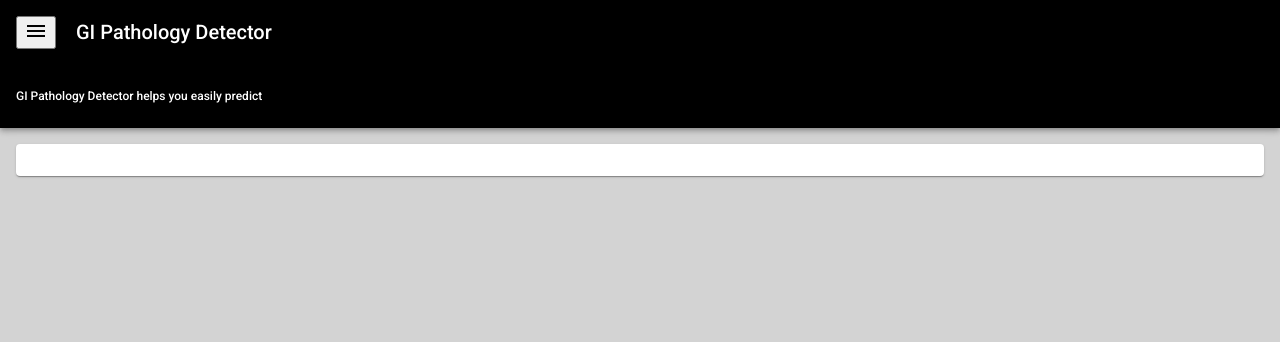
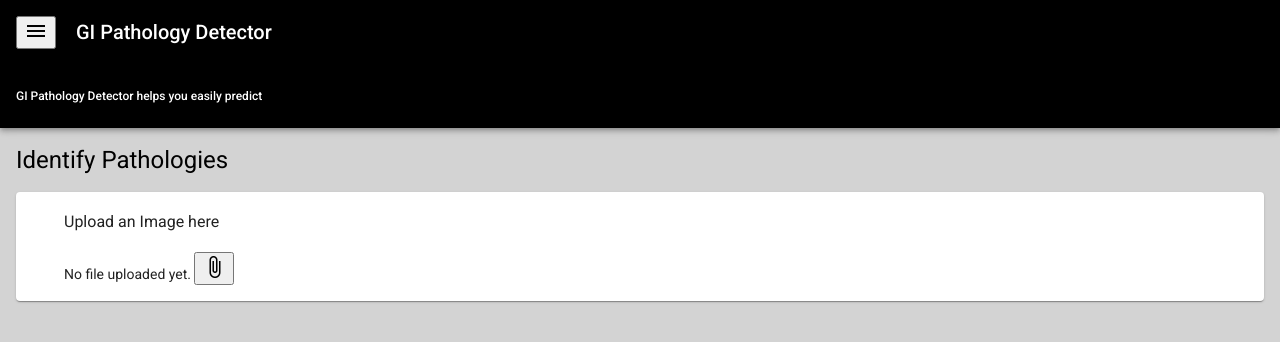
Before and after one commit to dinisurunisal/GI_Tract_Patholgy_Detector, an Angular app: page /predictor in a window 1280 px wide. Shown: the top 342 px of the page. Built offline with nearby package versions, Linux system fonts and the light colour scheme.

Commit message:
upload image section added

```diff
--- a/src/app/app.component.html
+++ b/src/app/app.component.html
@@ -21,7 +21,7 @@
     </mat-toolbar-row>
 </mat-toolbar>
 
-<mat-sidenav-container style="background-color:lightgray; color: white;">
+<mat-sidenav-container style="background-color:lightgray; color: black">
   <mat-sidenav #sidenav mode="side" style="background-color:black;">
     <mat-nav-list >
 
--- a/src/app/app.module.ts
+++ b/src/app/app.module.ts
@@ -3,6 +3,7 @@ import { NgModule } from '@angular/core';
 
 import { AppRoutingModule } from './app-routing.module';
 import { AppComponent } from './app.component';
+import { HttpClientModule } from '@angular/common/http';
 import { DashboardComponent } from './dashboard/dashboard.component';
 import { AboutusComponent } from './aboutus/aboutus.component';
 import { BrowserAnimationsModule } from '@angular/platform-browser/animations';
@@ -12,6 +13,7 @@ import { MatToolbarModule } from '@angular/material/toolbar';
 import { MatIconModule } from '@angular/material/icon';
 import { MatListModule } from '@angular/material/list';
 import { MatCardModule } from '@angular/material/card';
+import { MatProgressBarModule } from '@angular/material/progress-bar';
 import { PredictorComponent } from './predictor/predictor.component';
 
 @NgModule({
@@ -25,12 +27,14 @@ import { PredictorComponent } from './predictor/predictor.component';
     BrowserModule,
     AppRoutingModule,
     BrowserAnimationsModule,
+    HttpClientModule,
     MatSidenavModule,
     MatCheckboxModule,
     MatToolbarModule,
     MatIconModule,
     MatListModule,
-    MatCardModule
+    MatCardModule,
+    MatProgressBarModule
   ],
   providers: [],
   bootstrap: [AppComponent]
--- a/src/app/dashboard/dashboard.component.html
+++ b/src/app/dashboard/dashboard.component.html
@@ -1,5 +1,5 @@
 <section class="page-wrapper">
   <h1>
-    Welcome to My Page !
+      Dashboard
   </h1>
 </section>
--- a/src/app/predictor/predictor.component.html
+++ b/src/app/predictor/predictor.component.html
@@ -1,7 +1,33 @@
 <section class="page-wrapper">
+  <div>
+    <h1>Identify Pathologies</h1>
+  </div>
   <mat-card class="card">
     <div class="grid-container">
+      <div>
+        <h3>Upload an Image here</h3>
+      </div>
+      <input type="file" class="file-input" [accept]="requiredFileType" (change)="onFileSelected($event)" #fileUpload>
 
+      <div class="file-upload">
+
+        {{fileName || "No file uploaded yet."}}
+
+        <button mat-mini-fab color="primary" class="upload-btn" (click)="fileUpload.click()">
+            <mat-icon>attach_file</mat-icon>
+        </button>
+      </div>
+
+      <div class="progress">
+
+        <mat-progress-bar class="progress-bar" mode="determinate" [value]="uploadProgress" *ngIf="uploadProgress">
+        </mat-progress-bar>
+
+        <mat-icon class="cancel-upload" (click)="cancelUpload()" *ngIf="uploadProgress">
+          delete_forever
+        </mat-icon>
+
+      </div>
     </div>
   </mat-card>
 </section>
--- a/src/app/predictor/predictor.component.scss
+++ b/src/app/predictor/predictor.component.scss
@@ -0,0 +1,3 @@
+.file-input {
+  display: none;
+}
--- a/src/app/predictor/predictor.component.ts
+++ b/src/app/predictor/predictor.component.ts
@@ -1,4 +1,7 @@
-import { Component, OnInit } from '@angular/core';
+import { HttpClient, HttpEventType } from '@angular/common/http';
+import { Component, Input, OnInit } from '@angular/core';
+import { Subscription } from 'rxjs';
+import { finalize } from 'rxjs/operators';
 
 @Component({
   selector: 'app-predictor',
@@ -7,9 +10,52 @@ import { Component, OnInit } from '@angular/core';
 })
 export class PredictorComponent implements OnInit {
 
-  constructor() { }
+  @Input() requiredFileType:string;
+
+  fileName = '';
+  uploadProgress :number;
+  uploadSub: Subscription;
+
+  constructor(private http: HttpClient) { }
 
   ngOnInit(): void {
   }
 
+  onFileSelected(event) {
+    const file:File = event.target.files[0];
+    console.log ('Name: ' + file.name + "\n" +
+        'Type: ' + file.type + "\n" +
+        'Size: ' + Math.round(file.size / 1024) + " KB");
+
+    if (file) {
+        this.fileName = file.name;
+        const formData = new FormData();
+        formData.append("images", file);
+
+        const upload$ = this.http.post("/upload", formData, {
+            reportProgress: true,
+            observe: 'events'
+        })
+        .pipe(
+            finalize(() => this.reset())
+        );
+
+        this.uploadSub = upload$.subscribe(event => {
+          if (event.type == HttpEventType.UploadProgress) {
+            this.uploadProgress = Math.round(100 * (event.loaded / event.total));
+          }
+        })
+    }
+  }
+
+  cancelUpload() {
+    this.uploadSub.unsubscribe();
+    this.reset();
+  }
+
+  reset() {
+    this.uploadProgress = null;
+    this.uploadSub = null;
+  }
+
 }
```
